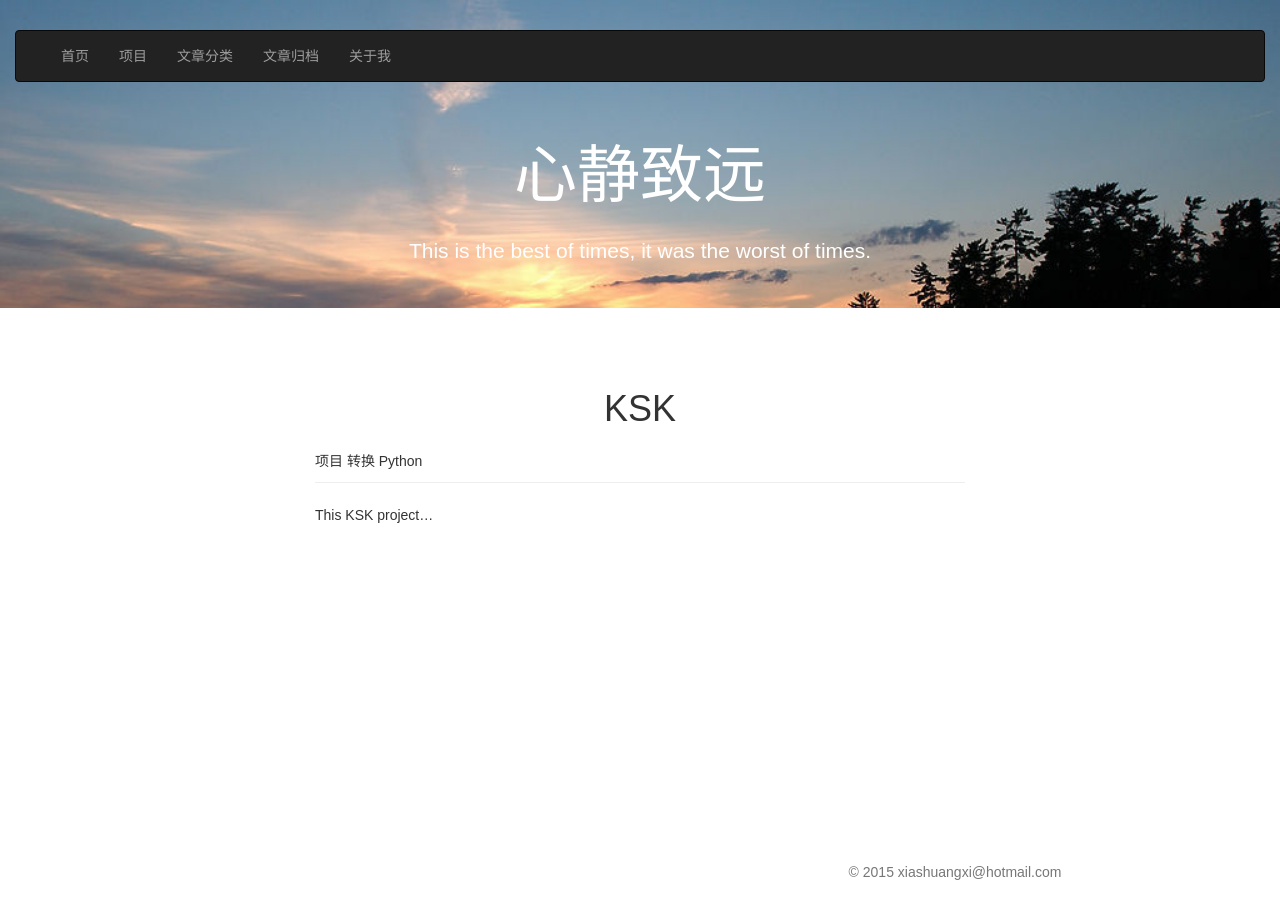
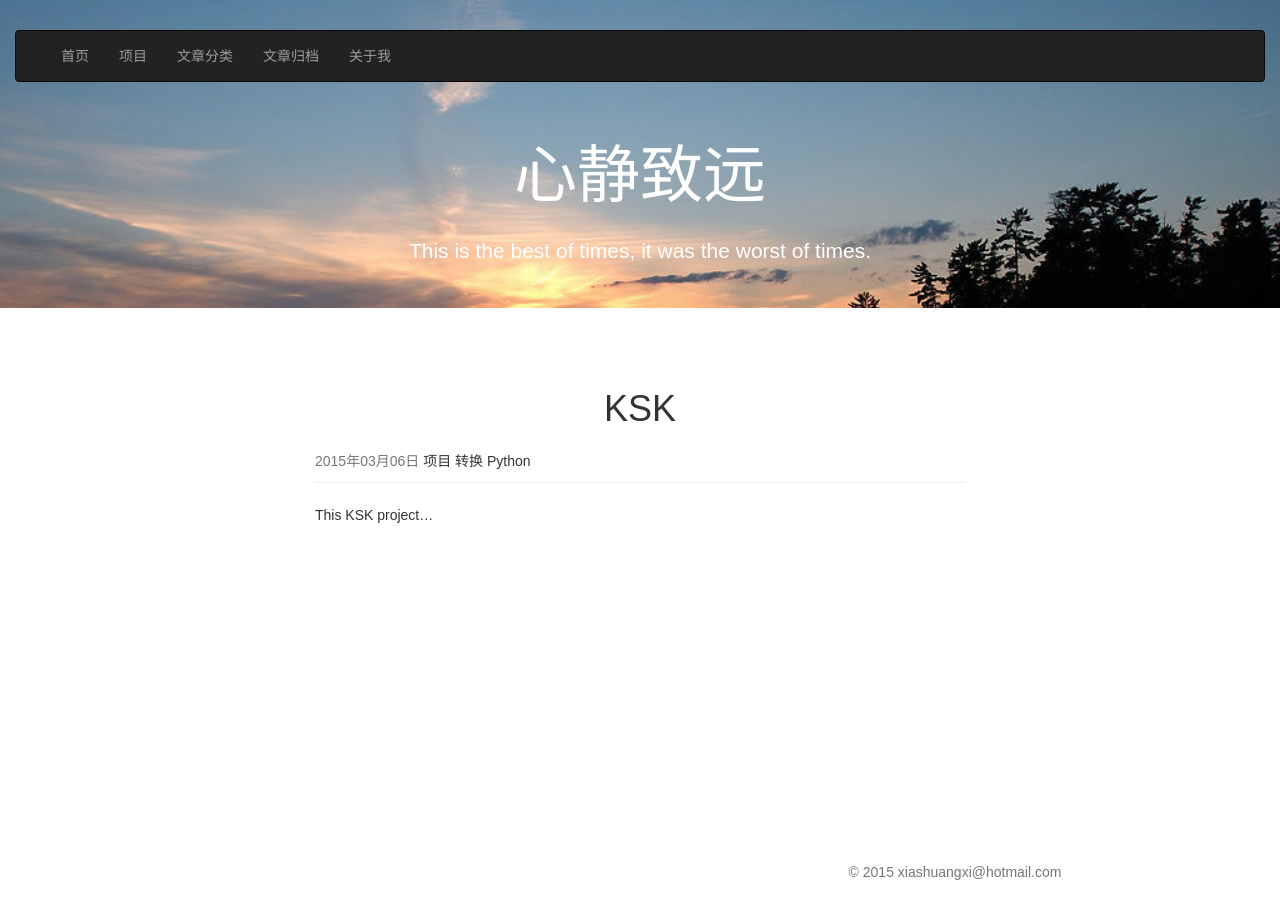
Before and after one commit to jinchangle/xiashuangxi.github.io, a Jekyll site: the page built from _posts/project/2015-05-20-KSK.md, in a window 1280 px wide. Built offline with Jekyll 4.4.1, drawn with Linux system fonts in a browser that asks for light colours; nearby versions of some CDN libraries; comment, search, counter and statistics services are not loaded.

Commit message:
Please enter the commit message for your changes. Lines starting  with '' will be ignored, and an empty message aborts the commit.  On branch master  Your branch is up-to-date with 'origin/master'.
 Changes to be committed:
	modified:   _layouts/post.html

```diff
--- a/_layouts/post.html
+++ b/_layouts/post.html
@@ -3,11 +3,10 @@
 {% include head.html %}
 <body>
 {% include banner.html %}
-<div class="container docls" >
-
+<div class="container" >
     <div class="page-header">
         <h1 style="text-align:center;">{{ page.title }}</h1>
-        <span style='font-size:14px;color:#777;'>{{ post.date| date:"%Y年%m月%d日" }}</span>
+        <span style='font-size:14px;color:#777;'>{{ page.date| date:"%Y年%m月%d日" }}</span>
         {% for tag in page.tags %}
         <vkbd>{{ tag }}</vkbd>
         {% endfor %}
@@ -15,8 +14,6 @@
     <p id='page.content' class="lead">
         {{ content }}
     </p>
-
-
 </div>
 <div class="container " >
     <nav>
```
